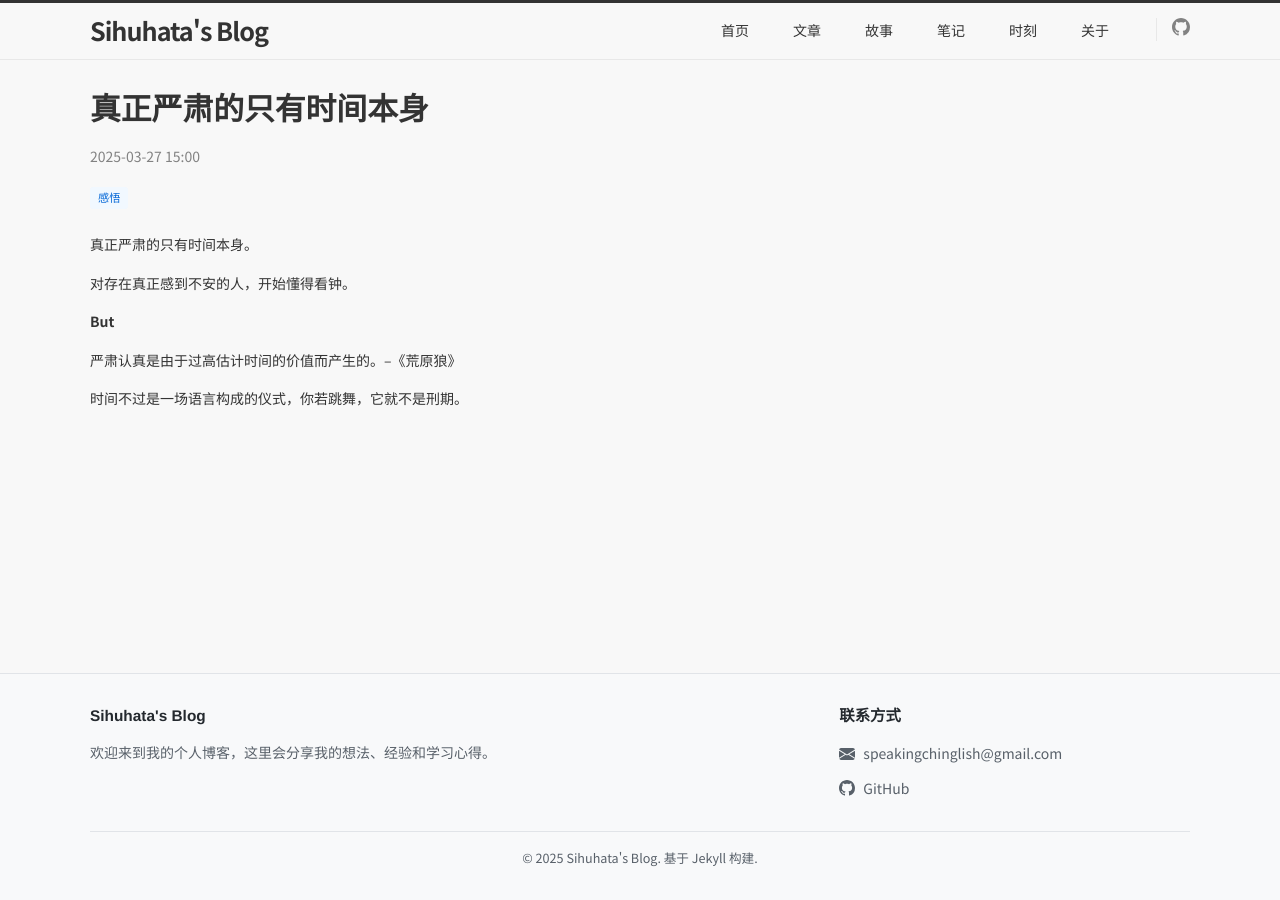
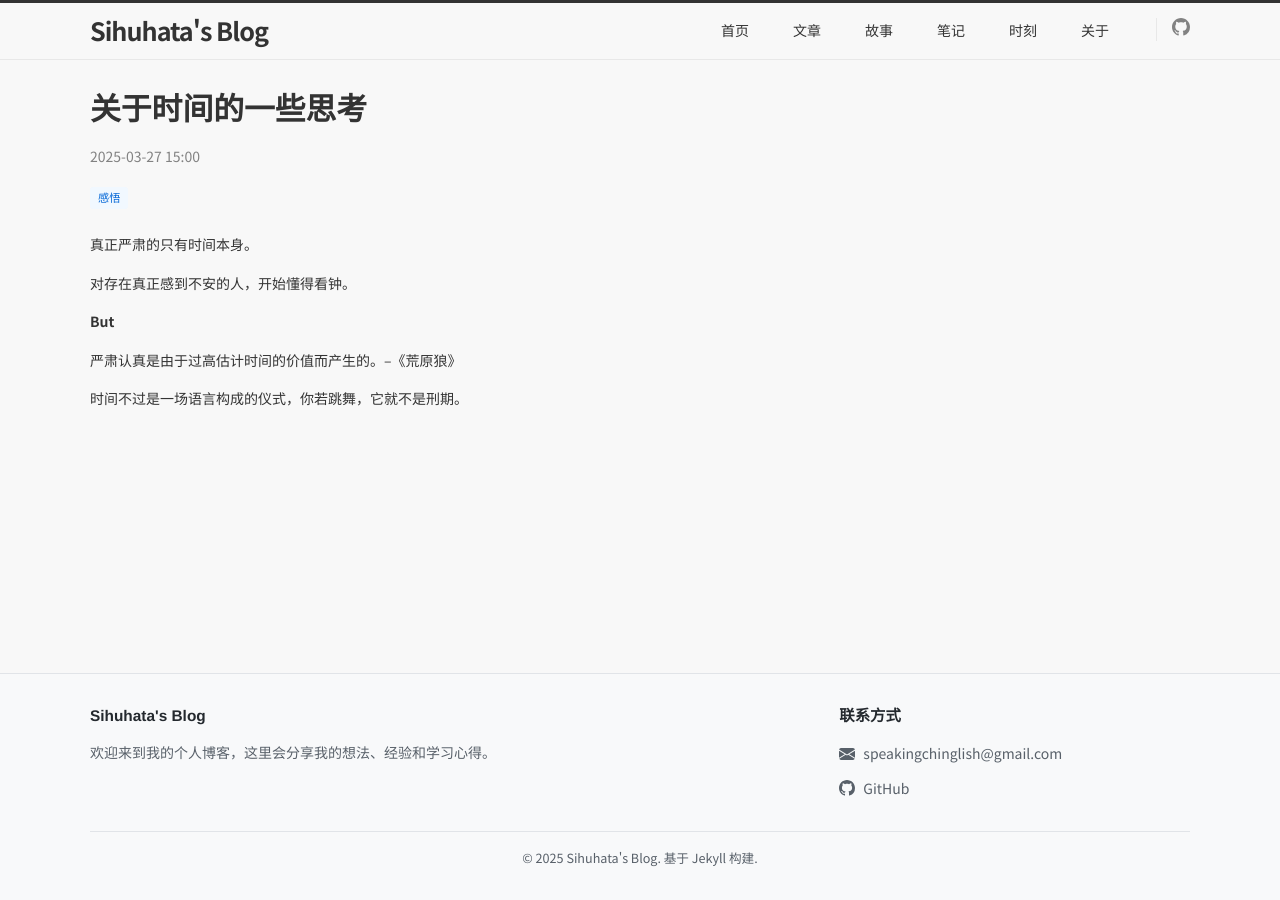
Before and after one commit to FiveEyes/fiveeyes.github.io, a Jekyll site: the page built from _moments/2025-03-27-thoughts-about-time.md, in a window 1280 px wide. Built offline with Jekyll 4.4.1, drawn with Linux system fonts in a browser that asks for light colours.

Commit message:
Update 2025-03-27-thoughts-about-time.md

```diff
--- a/_moments/2025-03-27-thoughts-about-time.md
+++ b/_moments/2025-03-27-thoughts-about-time.md
@@ -1,6 +1,6 @@
 ---
 layout: moment
-title: "真正严肃的只有时间本身"
+title: "关于时间的一些思考"
 date: 2025-03-27 23:00:00 +0800
 tags: [感悟]
 ---
```
